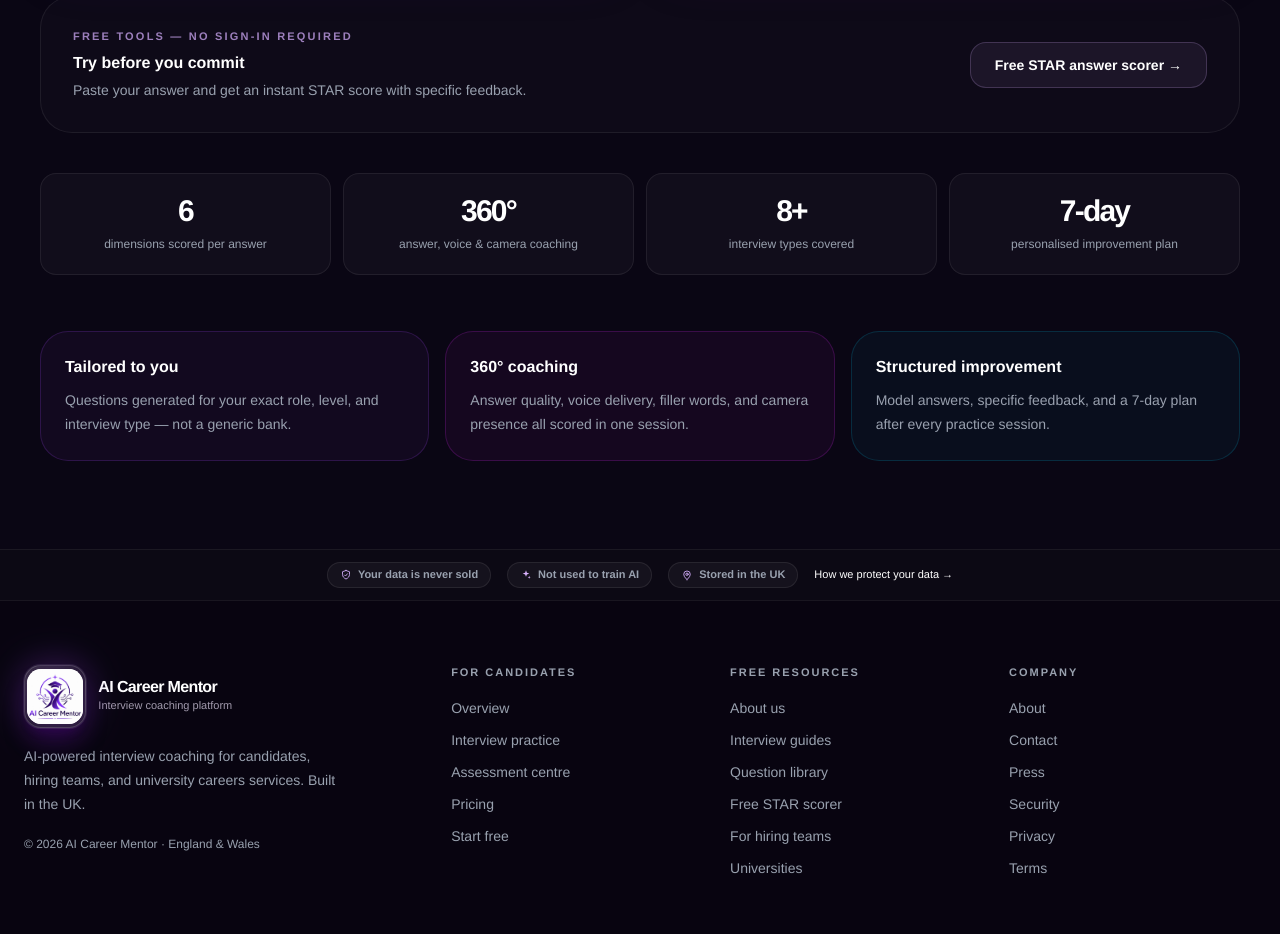
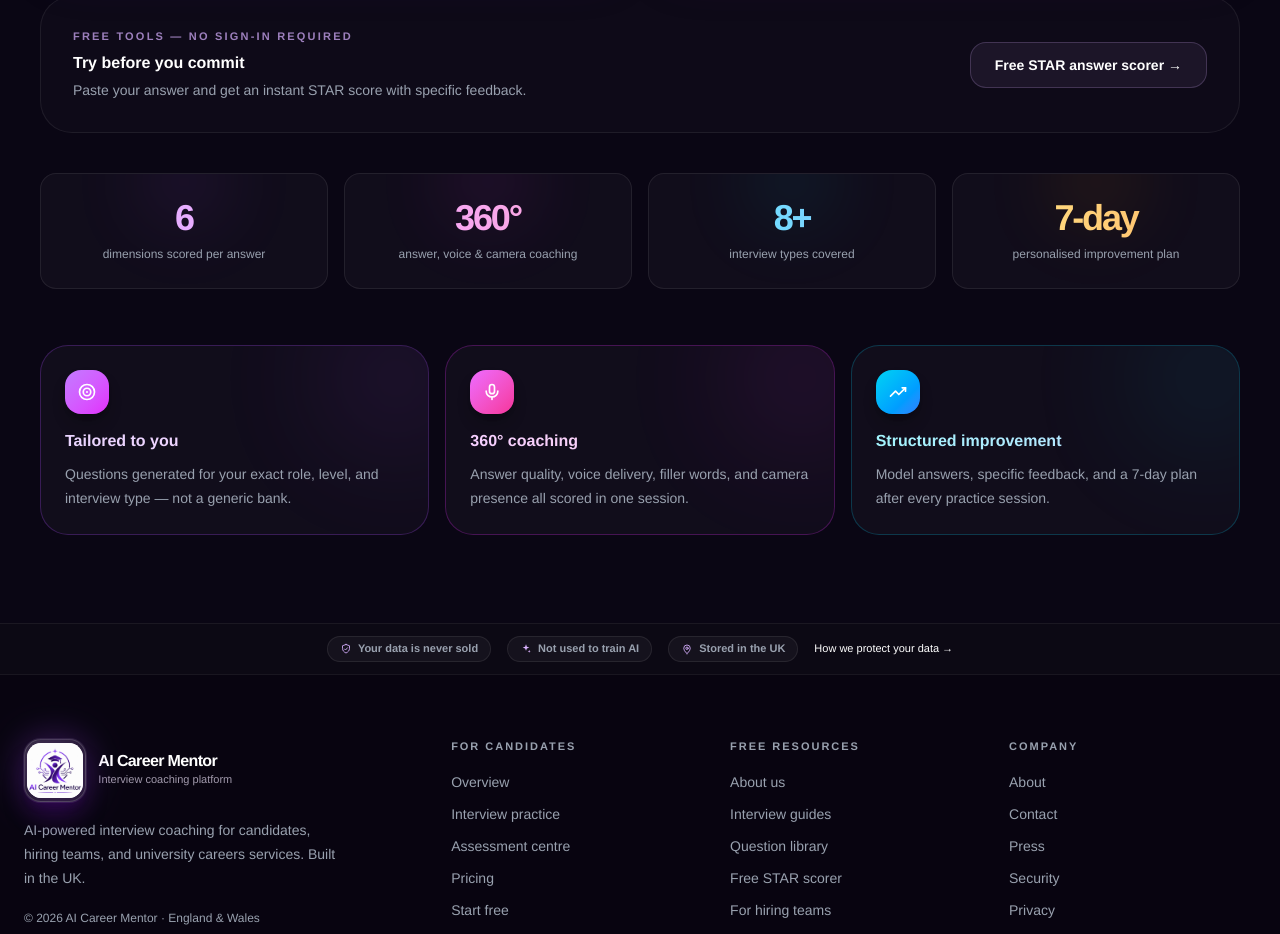
Before and after one commit to kumarrak1k/aim-mvp, a Next.js app: page / in a window 1280 px wide. Shown: the part 1993-2927 px from the top of the page. Built offline with nearby package versions, Linux system fonts and the light colour scheme.

Commit message:
Homepage: premium glow-up for the stats + capabilities section (gradient numbers, icon badges, accent glows, hover motion)

```diff
--- a/app/page.tsx
+++ b/app/page.tsx
@@ -65,29 +65,69 @@ const siteSchema = {
 };
 
 const stats = [
-  { value: "6", label: "dimensions scored per answer" },
-  { value: "360°", label: "answer, voice & camera coaching" },
-  { value: "8+", label: "interview types covered" },
-  { value: "7-day", label: "personalised improvement plan" },
+  { value: "6", label: "dimensions scored per answer", grad: "from-purple-300 to-fuchsia-300", glow: "bg-purple-500/25" },
+  { value: "360°", label: "answer, voice & camera coaching", grad: "from-fuchsia-300 to-pink-300", glow: "bg-fuchsia-500/25" },
+  { value: "8+", label: "interview types covered", grad: "from-cyan-300 to-blue-300", glow: "bg-cyan-500/25" },
+  { value: "7-day", label: "personalised improvement plan", grad: "from-amber-200 to-orange-300", glow: "bg-amber-500/25" },
 ];
 
 const capabilities = [
   {
     title: "Tailored to you",
     body: "Questions generated for your exact role, level, and interview type — not a generic bank.",
-    color: "purple",
+    icon: "target",
+    border: "border-purple-500/25",
+    glow: "bg-purple-500/30",
+    iconGrad: "from-purple-400 to-fuchsia-500",
+    titleGrad: "from-purple-200 to-fuchsia-200",
   },
   {
     title: "360° coaching",
     body: "Answer quality, voice delivery, filler words, and camera presence all scored in one session.",
-    color: "fuchsia",
+    icon: "mic",
+    border: "border-fuchsia-500/25",
+    glow: "bg-fuchsia-500/30",
+    iconGrad: "from-fuchsia-400 to-pink-500",
+    titleGrad: "from-fuchsia-200 to-pink-200",
   },
   {
     title: "Structured improvement",
     body: "Model answers, specific feedback, and a 7-day plan after every practice session.",
-    color: "cyan",
+    icon: "trending",
+    border: "border-cyan-500/25",
+    glow: "bg-cyan-500/30",
+    iconGrad: "from-cyan-400 to-blue-500",
+    titleGrad: "from-cyan-200 to-blue-200",
   },
 ];
+
+/** Small inline icons for the capability cards (rendered in a gradient badge). */
+function CapabilityIcon({ name }: { name: string }) {
+  if (name === "target") {
+    return (
+      <svg className="h-5 w-5 text-white" viewBox="0 0 24 24" fill="none" stroke="currentColor" strokeWidth={2} strokeLinecap="round" strokeLinejoin="round" aria-hidden>
+        <circle cx="12" cy="12" r="9" />
+        <circle cx="12" cy="12" r="4.5" />
+        <circle cx="12" cy="12" r="1.2" fill="currentColor" stroke="none" />
+      </svg>
+    );
+  }
+  if (name === "mic") {
+    return (
+      <svg className="h-5 w-5 text-white" viewBox="0 0 24 24" fill="none" stroke="currentColor" strokeWidth={2} strokeLinecap="round" strokeLinejoin="round" aria-hidden>
+        <rect x="9" y="3" width="6" height="11" rx="3" />
+        <path d="M5 11a7 7 0 0 0 14 0" />
+        <path d="M12 18v3" />
+      </svg>
+    );
+  }
+  return (
+    <svg className="h-5 w-5 text-white" viewBox="0 0 24 24" fill="none" stroke="currentColor" strokeWidth={2} strokeLinecap="round" strokeLinejoin="round" aria-hidden>
+      <path d="M3 17l6-6 4 4 8-8" />
+      <path d="M17 7h4v4" />
+    </svg>
+  );
+}
 
 export default function HomePage() {
   return (
@@ -326,16 +366,21 @@ export default function HomePage() {
         </section>
 
         {/* Stats */}
-        <section className="mb-10 grid grid-cols-2 gap-3 sm:mb-14 lg:grid-cols-4">
+        <section className="mb-10 grid grid-cols-2 gap-3 sm:mb-14 sm:gap-4 lg:grid-cols-4">
           {stats.map((s) => (
             <div
               key={s.label}
-              className="rounded-2xl border border-white/[0.07] bg-white/[0.03] px-5 py-5 text-center"
+              className="group relative overflow-hidden rounded-2xl border border-white/[0.08] bg-white/[0.03] px-5 py-6 text-center transition duration-300 hover:-translate-y-1 hover:border-white/[0.18] hover:bg-white/[0.05]"
             >
-              <p className="text-3xl font-black tracking-[-0.06em] text-white">
+              <div
+                className={`pointer-events-none absolute -top-8 left-1/2 h-20 w-20 -translate-x-1/2 rounded-full ${s.glow} opacity-50 blur-2xl transition duration-300 group-hover:opacity-100`}
+              />
+              <p
+                className={`relative bg-gradient-to-r ${s.grad} bg-clip-text text-4xl font-black tracking-[-0.06em] text-transparent`}
+              >
                 {s.value}
               </p>
-              <p className="mt-1 text-xs leading-5 text-gray-400">{s.label}</p>
+              <p className="relative mt-1.5 text-xs leading-5 text-gray-400">{s.label}</p>
             </div>
           ))}
         </section>
@@ -345,16 +390,20 @@ export default function HomePage() {
           {capabilities.map((c) => (
             <div
               key={c.title}
-              className={`rounded-[1.75rem] border p-6 ${
-                c.color === "purple"
-                  ? "border-purple-500/[0.18] bg-purple-500/[0.05]"
-                  : c.color === "fuchsia"
-                    ? "border-fuchsia-500/[0.18] bg-fuchsia-500/[0.05]"
-                    : "border-cyan-500/[0.18] bg-cyan-500/[0.05]"
-              }`}
+              className={`group relative overflow-hidden rounded-[1.75rem] border ${c.border} bg-white/[0.03] p-6 transition duration-300 hover:-translate-y-1.5 hover:bg-white/[0.05]`}
             >
-              <p className="font-black">{c.title}</p>
-              <p className="mt-2 text-sm leading-6 text-gray-400">{c.body}</p>
+              <div
+                className={`pointer-events-none absolute -right-10 -top-10 h-36 w-36 rounded-full ${c.glow} opacity-40 blur-3xl transition duration-300 group-hover:opacity-80`}
+              />
+              <div
+                className={`relative mb-4 inline-flex h-11 w-11 items-center justify-center rounded-2xl bg-gradient-to-br ${c.iconGrad} shadow-lg shadow-black/30`}
+              >
+                <CapabilityIcon name={c.icon} />
+              </div>
+              <p className={`relative bg-gradient-to-r ${c.titleGrad} bg-clip-text font-black text-transparent`}>
+                {c.title}
+              </p>
+              <p className="relative mt-2 text-sm leading-6 text-gray-400">{c.body}</p>
             </div>
           ))}
         </section>
```
